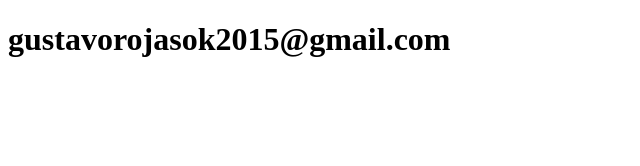
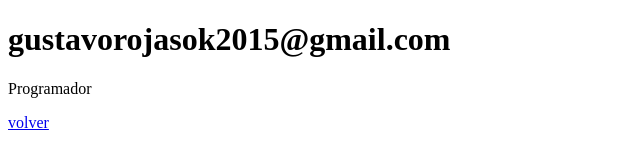
Before and after one commit to gusok2015/sistema-de-registro, a plain HTML site: page contacto.html in a window 1280 px wide. Shown: the whole page, without its empty margins (0-640 px from the left). Drawn offline with Linux system fonts and the light colour scheme.

Commit message:
Actualiza el contecto

```diff
--- a/contacto.html
+++ b/contacto.html
@@ -7,5 +7,9 @@
 </head>
 <body>
     <h1>gustavorojasok2015@gmail.com</h1>
+
+    <p>Programador</p>
+        <a href="index.html">volver</a>
+    </p>
 </body>
 </html>
```
